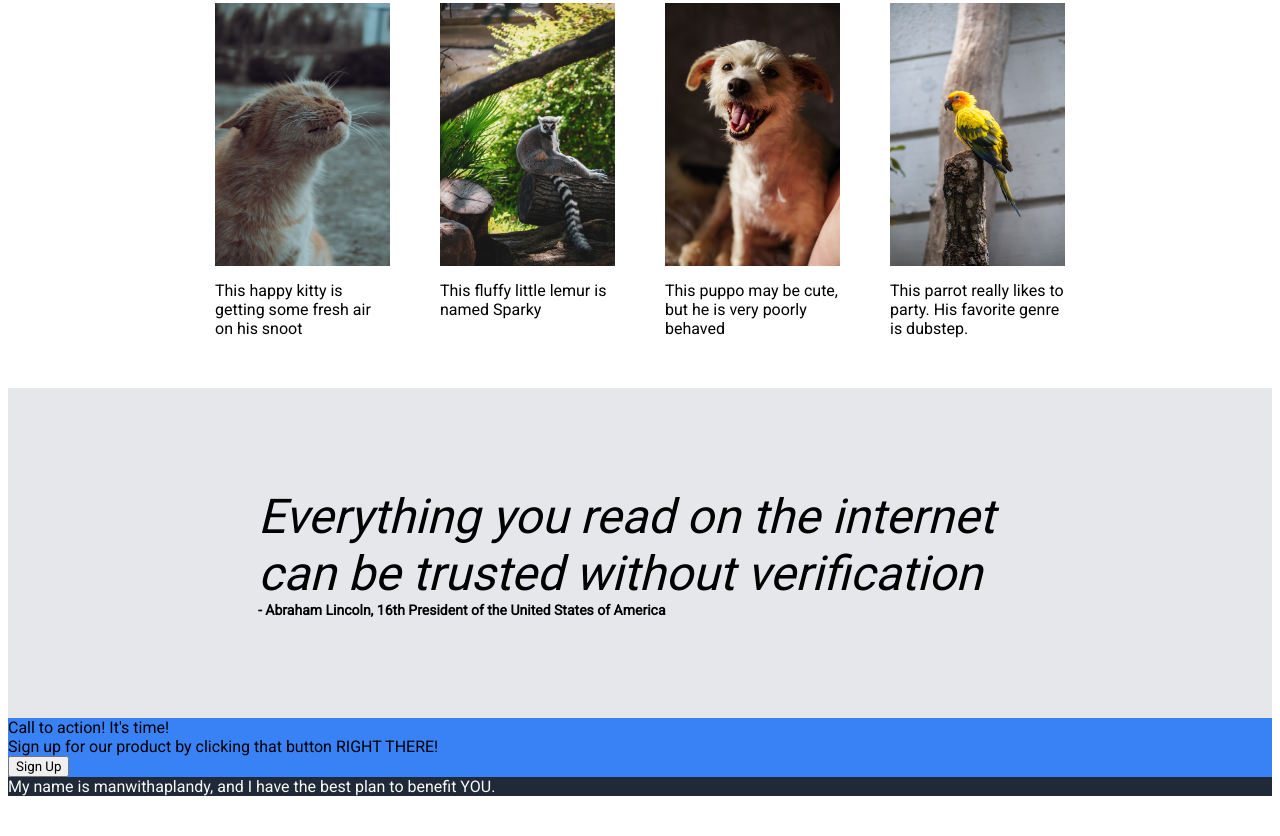
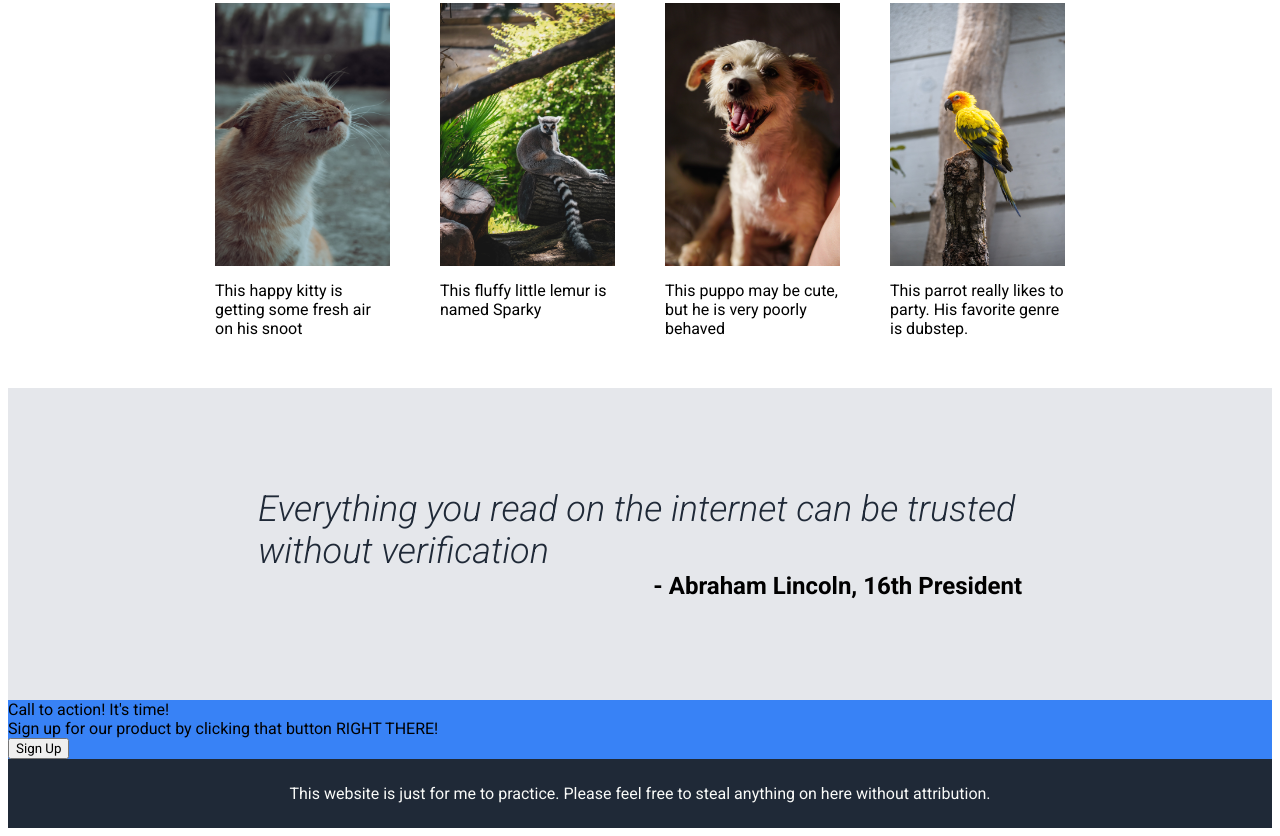
Before and after one commit to manwithaplandy/TOP-Landing-Page, a plain HTML site: page index.html in a window 1280 px wide. Shown: the part 707-1543 px from the top of the page. Before the commit the page ends 1511 px from the top, so only its background shows below. Drawn offline with Linux system fonts and the light colour scheme.

Commit message:
Correct Google fonts link to fix quote section. Align text in footer correctly and style with CSS.

```diff
--- a/index.html
+++ b/index.html
@@ -7,7 +7,7 @@
     <link rel="stylesheet" href="style.css">
     <link rel="preconnect" href="https://fonts.googleapis.com">
     <link rel="preconnect" href="https://fonts.gstatic.com" crossorigin>
-    <link href="https://fonts.googleapis.com/css2?family=Roboto&display=swap" rel="stylesheet">
+    <link href="https://fonts.googleapis.com/css2?family=Roboto:ital,wght@0,400;0,700;1,300&display=swap" rel="stylesheet">
     <title>TOP Landing Page</title>
 </head>
 <body>
@@ -53,7 +53,7 @@
             </div>
             <div class="quotebox">
                 <div class="quote"><em>Everything you read on the internet can be trusted without verification</em></div>
-                <div class="quote-attribution">- Abraham Lincoln, 16th President of the United States of America</div>
+                <div class="quote-attribution">- Abraham Lincoln, 16th President</div>
             </div>
             <div class="call-to-action">
                 <div class="sign-up-box">
@@ -65,7 +65,7 @@
         </div>
 
         <div class="footer">
-            My name is manwithaplandy, and I have the best plan to benefit YOU.
+            This website is just for me to practice. Please feel free to steal anything on here without attribution.
         </div>
     </div>
 
--- a/style.css
+++ b/style.css
@@ -120,13 +120,16 @@ a {
 }
 
 .quote {
-    font-size: 48px;
-    font-weight: 100;
+    font-size: 36px;
+    font-style: italic;
+    font-weight: 200;
+    color: #1f2937;
 }
 
 .quote-attribution {
-    font-size: 14px;
+    font-size: 24px;
     font-weight: bold;
+    text-align: end;
 }
 
 .call-to-action {
@@ -140,4 +143,8 @@ a {
 .footer {
     background-color: #1F2937;
     color: #F9FAF8;
+    display: flex;
+    align-items: center;
+    justify-content: center;
+    padding: 25px;
 }
```
